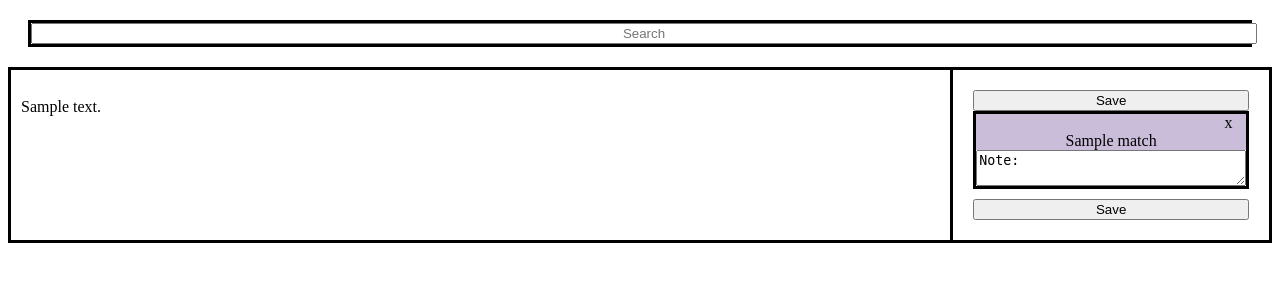
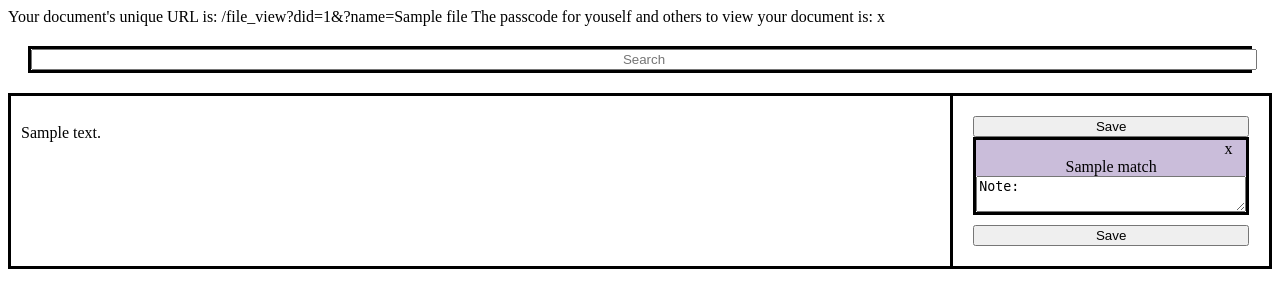
Before and after one commit to Torden360/PROJECT_document-search--comment-tool, a Flask app: template src/templates/file_view.html in a window 1280 px wide. Shown: the top 308 px of the page. Run offline with Flask 2, Linux system fonts and the light colour scheme; the template is opened without the code that fills it: most values are stand-ins (such as "Sample title", 1, 10 or a date in 2020).

Commit message:
Added if statement to view url and passcode upon first upload

```diff
--- a/src/templates/file_view.html
+++ b/src/templates/file_view.html
@@ -4,10 +4,14 @@
 
 {% block bodycontent %}
 
-<!-- <div>
-    Your document's unique URL is: /file_view/{{file.document_id}}/{{file.name}}
+<div>
+    {% if passcode %}
+    Your document's unique URL is: /file_view?did={{file.document_id}}&?name={{file.name}}
     The passcode for youself and others to view your document is: {{passcode}}
-</div> -->
+    {% else %}
+    You are viewing the uploaded file: {{file.name}}
+    {% endif %}
+</div>
 
 <div id="search">
     <form id="search_bar" action="/search_view">
```
